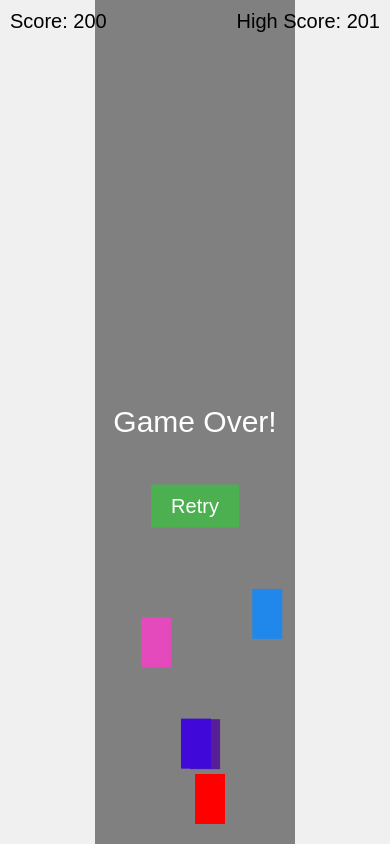
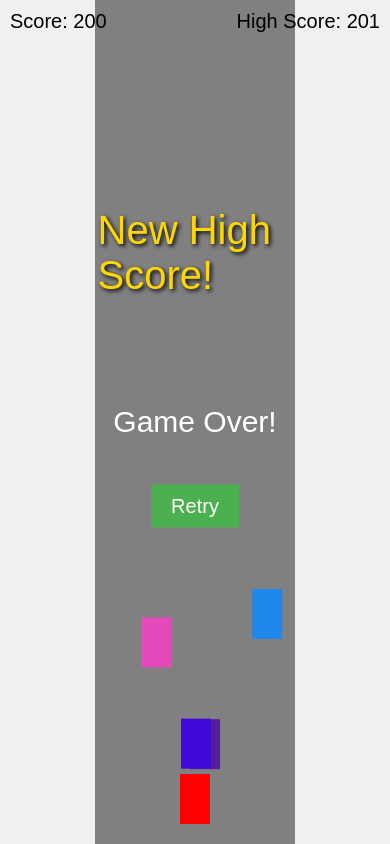
Before and after one commit to Harshit207/cargame, a plain HTML site: page index.html in a window 390 px wide. Drawn offline with Linux system fonts and the light colour scheme.

Commit message:
compatibel with phone
now the game can be played in phone and new hifh score celebration

```diff
--- a/index.html
+++ b/index.html
@@ -57,19 +57,30 @@
       position: absolute;
       width: 5px;
       height: 5px;
+      border-radius: 50%;
       background-color: yellow;
-      border-radius: 50%;
-      animation: sparkleAnimation 1s ease-out forwards;
+      transform-origin: center;
+      animation: firecrackerAnimation 1s ease-out;
     }
-    @keyframes sparkleAnimation {
+    @keyframes firecrackerAnimation {
       0% {
         opacity: 1;
-        transform: scale(1);
+        transform: scale(1) translateY(0) rotate(0deg);
       }
       100% {
         opacity: 0;
-        transform: scale(2);
+        transform: scale(0) translateY(-100px) rotate(720deg);
       }
+    }
+    #celebrationText {
+      position: absolute;
+      top: 30%;
+      left: 50%;
+      transform: translate(-50%, -50%);
+      font-size: 40px;
+      display: none;
+      color: gold;
+      text-shadow: 2px 2px 4px black;
     }
   </style>
 </head>
@@ -79,6 +90,7 @@
   <div id="highScore">High Score: 0</div>
   <div id="gameOver">Game Over!</div>
   <button id="retryButton">Retry</button>
+  <div id="celebrationText">New High Score!</div>
 
   <script>
     const canvas = document.getElementById("gameCanvas");
@@ -88,12 +100,12 @@
     canvas.height = window.innerHeight;
 
     let car = {
-      x: canvas.width / 2,
+      x: canvas.width / 2 - 15,
       y: canvas.height - 70,
       width: 30,
       height: 50,
       speed: 5,
-      dx: 0 // Velocity for smoother movement
+      dx: 0
     };
 
     let road = {
@@ -119,16 +131,13 @@
         color: getRandomColor(),
       };
 
-      // Check for overlap with other obstacles
       if (!checkOverlap(obstacle)) {
         obstacles.push(obstacle);
       } else {
-        // Retry creating the obstacle if there's an overlap
         createObstacle();
       }
     }
 
-    // Function to check if the new obstacle overlaps with existing obstacles
     function checkOverlap(newObstacle) {
       for (let i = 0; i < obstacles.length; i++) {
         let obstacle = obstacles[i];
@@ -138,10 +147,10 @@
           newObstacle.y < obstacle.y + obstacle.height &&
           newObstacle.y + newObstacle.height > obstacle.y
         ) {
-          return true; // Overlap found
+          return true;
         }
       }
-      return false; // No overlap
+      return false;
     }
 
     function getRandomColor() {
@@ -197,18 +206,28 @@
       document.getElementById("score").textContent = "Score: " + score;
     }
 
-    function celebrate() {
+    function createFirecracker(x, y) {
       for (let i = 0; i < 100; i++) {
         let sparkle = document.createElement("div");
         sparkle.classList.add("sparkle");
-        sparkle.style.left = `${Math.random() * window.innerWidth}px`;
-        sparkle.style.top = `${Math.random() * window.innerHeight}px`;
+        sparkle.style.backgroundColor = getRandomColor(); // Random color for each sparkle
+        sparkle.style.left = `${x}px`;
+        sparkle.style.top = `${y}px`;
+        sparkle.style.transform = `translate(-50%, -50%) scale(${Math.random() * 2}) rotate(${Math.random() * 360}deg)`;
         document.body.appendChild(sparkle);
-
         setTimeout(() => {
-          sparkle.remove();
+          sparkle.remove(); // Clean up after animation
         }, 1000);
       }
+    }
+
+    function celebrate() {
+      const celebrationText = document.getElementById("celebrationText");
+      createFirecracker(canvas.width / 2, canvas.height / 2);
+      celebrationText.style.display = "block";
+      setTimeout(() => {
+        celebrationText.style.display = "none";
+      }, 3000);
     }
 
     function update() {
@@ -220,7 +239,7 @@
           highScore = score;
           localStorage.setItem('highScore', highScore);
           document.getElementById('highScore').textContent = `High Score: ${highScore}`;
-          celebrate(); // Trigger celebration
+          celebrate();
         }
         return;
       }
@@ -235,10 +254,8 @@
       updateObstacles();
       checkCollision();
 
-      // Update car position smoothly
       car.x += car.dx;
 
-      // Ensure the car doesn't go off the road
       if (car.x < road.x) car.x = road.x;
       if (car.x + car.width > road.x + road.width) car.x = road.x + road.width - car.width;
 
@@ -251,28 +268,49 @@
       requestAnimationFrame(update);
     }
 
-    // Smooth car movement: Start movement on key down and stop on key up
-    document.addEventListener("keydown", (event) => {
-      if (event.key === "ArrowLeft") {
+    // Function to handle key presses
+    function handleKeyDown(event) {
+      if (event.code === "ArrowLeft") {
         car.dx = -car.speed;
-      } else if (event.key === "ArrowRight") {
+      } else if (event.code === "ArrowRight") {
         car.dx = car.speed;
+      }
+    }
+
+    // Function to handle key releases
+    function handleKeyUp(event) {
+      if (event.code === "ArrowLeft" || event.code === "ArrowRight") {
+        car.dx = 0;
+      }
+    }
+
+    // Add event listeners for key presses
+    document.addEventListener("keydown", handleKeyDown);
+    document.addEventListener("keyup", handleKeyUp);
+
+    // Function to handle touch events (for mobile)
+    canvas.addEventListener('touchstart', (event) => {
+      const touchX = event.touches[0].clientX;
+
+      if (touchX < canvas.width / 2) {
+        car.dx = -car.speed; // Move left
+      } else {
+        car.dx = car.speed; // Move right
       }
     });
 
-    document.addEventListener("keyup", (event) => {
-      if (event.key === "ArrowLeft" || event.key === "ArrowRight") {
-        car.dx = 0;
-      }
+       canvas.addEventListener('touchend', () => {
+      car.dx = 0; // Stop moving when touch ends
     });
 
-    // Retry button functionality
-    document.getElementById("retryButton").addEventListener("click", () => {
+    document.getElementById('retryButton').addEventListener('click', () => {
+      obstacles = [];
       score = 0;
-      obstacles = [];
       gameOver = false;
-      document.getElementById("gameOver").style.display = "none";
-      document.getElementById("retryButton").style.display = "none";
+      car.x = canvas.width / 2 - car.width / 2;
+      car.y = canvas.height - car.height - 10;
+      document.getElementById('gameOver').style.display = 'none';
+      document.getElementById('retryButton').style.display = 'none';
       update();
     });
 
```
